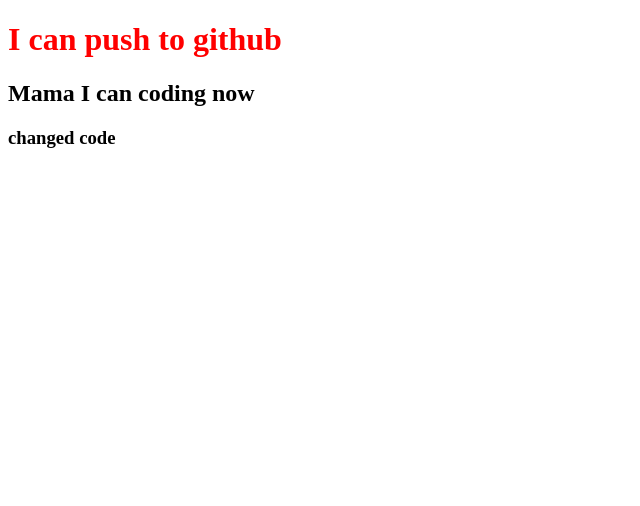
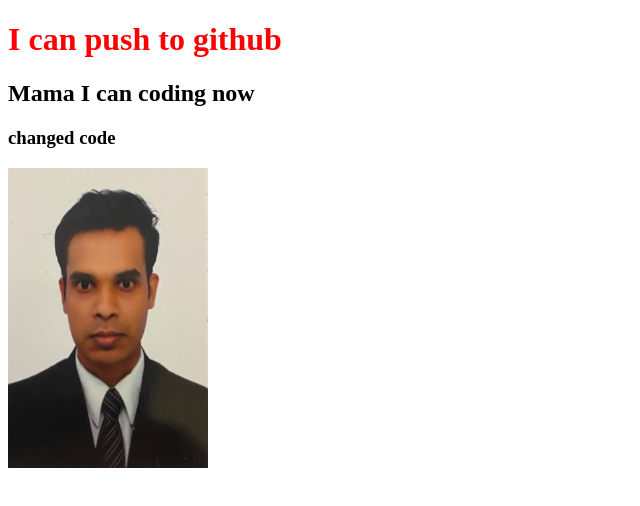
Before and after one commit to mahin993/my-second-ripo, a plain HTML site: page index.html in a window 1280 px wide. Shown: the whole page, without its empty margins (0-640 px from the left). Drawn offline with Linux system fonts and the light colour scheme.

Commit message:
image ad

```diff
--- a/index.html
+++ b/index.html
@@ -11,5 +11,6 @@
     <h1>I can push to github</h1>
     <h2>Mama I can coding now</h2>
     <h3>changed code</h3>
+    <img src="m.jpg" alt="" height="300" width="200">
 </body>
 </html>
```
Also changed, not shown: m.jpg (added).
